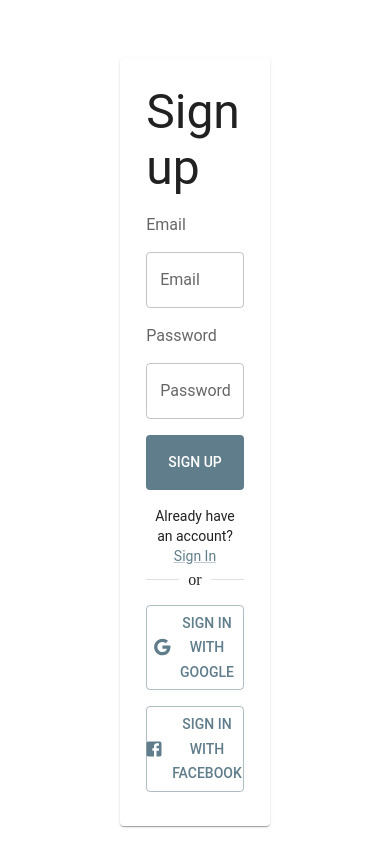
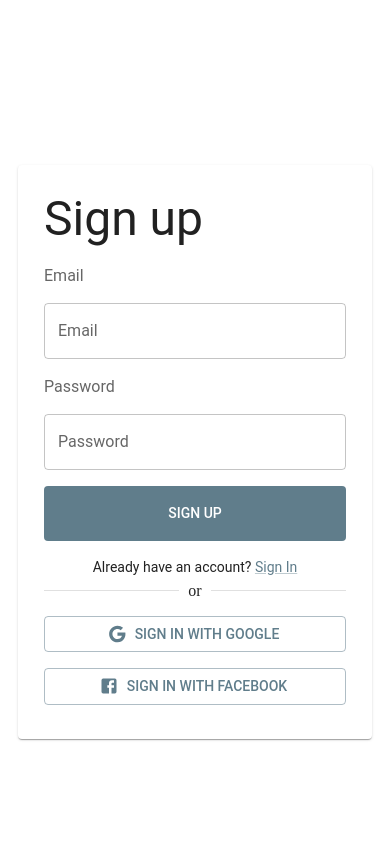
Before and after one commit to Tobai24/StudyTabs, a React (Vite) app in the folder app/: page /signup in a window 390 px wide. Shown: the top 866 px of the page. Built offline with nearby package versions, Linux system fonts and the light colour scheme; a web font is replaced by a local one.

Commit message:
fixed the sign up responsiveness

```diff
--- a/app/login/signup.jsx
+++ b/app/login/signup.jsx
@@ -18,10 +18,10 @@ const SignUp = () => {
   return (
     <Box
       sx={{
-        width: "40%",
+        maxWidth: "430px",
         margin: "20px auto",
         height: "100vh",
-        maxWidth: "430px",
+        padding: "10px",
         display: "flex",
         alignItems: "center",
         justifyContent: "center",
```
